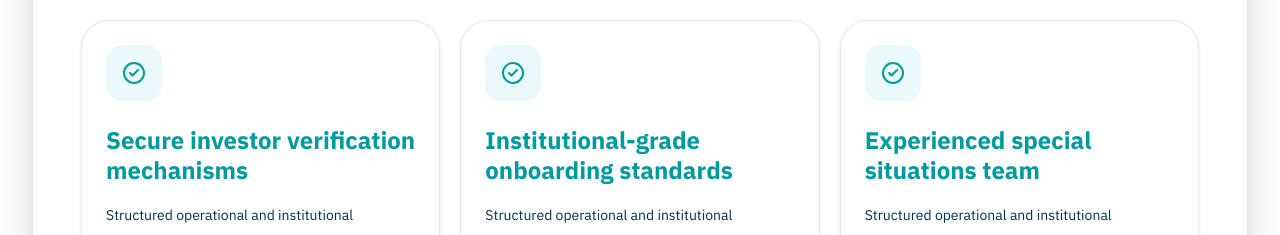
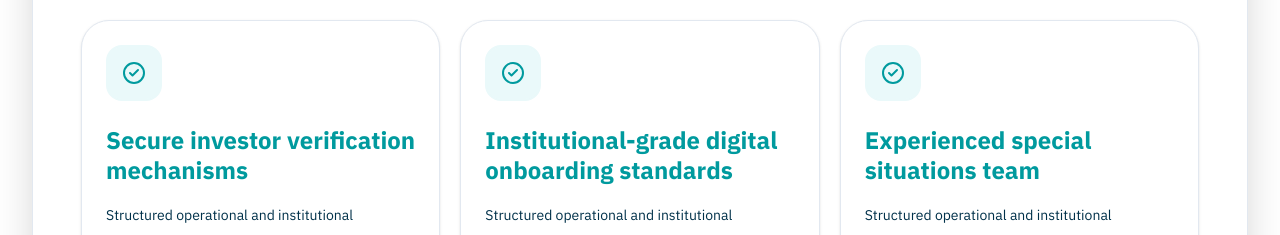
Before and after one commit to shubhamproject09-dev/Infin-Alpha, a Next.js app: page /investor in a window 1280 px wide. Shown: the part 2520-2755 px from the top of the page. Built offline with nearby package versions, Linux system fonts and the light colour scheme.

Commit message:
contant change

```diff
--- a/components/Investor/Investor.jsx
+++ b/components/Investor/Investor.jsx
@@ -671,7 +671,7 @@ export default function Investor() {
                                 >
                                     {[
                                         "Secure investor verification mechanisms",
-                                        "Institutional-grade onboarding standards",
+                                        "Institutional-grade digital  onboarding standards",
                                         "Experienced special situations team",
                                         "Structured investor communication process",
                                         "Transparent engagement framework",
```
